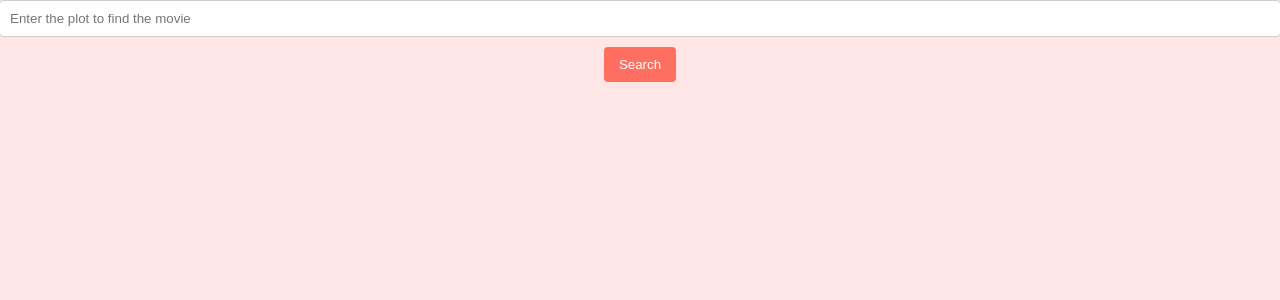
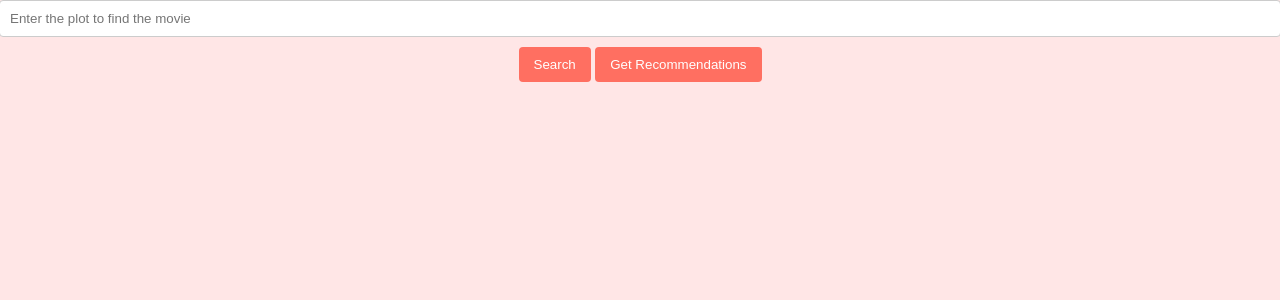
Before and after one commit to sushmashriyann/Team-Alpha-Project, a Flask app: page /plot.html in a window 1280 px wide. Shown: the part 50-350 px from the top of the page. Run offline with Flask 3, Linux system fonts and the light colour scheme; some libraries are stand-ins or nearby versions.

Commit message:
Add files via upload
Integrated with plot based recommendation

```diff
--- a/app.py
+++ b/app.py
@@ -12,7 +12,6 @@ from dotenv import load_dotenv
 from flask_mail import Mail, Message
 import requests
 from plot_rec import MovieRecommender
-from csv_plot_rec import MovieRecommender
 
 # Load environment variables
 load_dotenv()
@@ -518,15 +517,20 @@ def remove_from_watchlist():
         print(f"Error removing movie from watchlist: {e}")
         return jsonify({'error': 'Failed to remove movie'}), 500
 
-
-# Initialize and start the scheduler
-scheduler = BackgroundScheduler()
-scheduler.add_job(func=update_movie_list, trigger="interval", hours=24)
-scheduler.start()
-
 @app.route('/plot.html')
 def plot_search():
     return render_template('plot.html')
+
+@app.route('/plot_guess', methods=['POST'])
+def plot_guess():
+    data = request.get_json()
+    plot = data.get('plot')
+    if not plot:
+        return jsonify({"error": "Plot is required"}), 400
+    recommender = MovieRecommender(openai_key= openai_key)
+    guess = recommender.guess_movie(plot)
+    print(guess)
+    return jsonify({"guess": guess}), 200
 
 @app.route('/plot_recommend', methods=['POST'])
 def plot_recommend():
@@ -535,10 +539,8 @@ def plot_recommend():
     if not plot:
         return jsonify({"error": "Plot is required"}), 400
     recommender = MovieRecommender(openai_key= openai_key)
-    recommendations = recommender.recommend_movies(plot)
-    type(recommendations)
-    if isinstance(recommendations, str):
-        recommendations = recommendations.split(";")
+    recommendations = recommender.rec_movie(plot)
+    print(recommendations)
     return jsonify({"recommendations": recommendations}), 200
 
 
--- a/templates/plot.html
+++ b/templates/plot.html
@@ -16,10 +16,13 @@
 
         <div id="search-container">
             <input type="text" id="plotSearchBox" placeholder="Enter the plot to find the movie">
-            <button id="plotSearchBtn">Search</button>
+            <div class="button-container">
+                <button id="plotSearchBtn">Search</button>
+                <button id="recommendationBtn"> Get Recommendations</button>
+            </div>
         </div>
 
-        <div id="results-container"></div>
-        <script src="{{ url_for('static', filename='plot.js') }}"></script>
+        <div id="results"></div>
+        <script src="{{ url_for('static', filename='plot_script.js') }}"></script>
     </body>
 </html>
```
